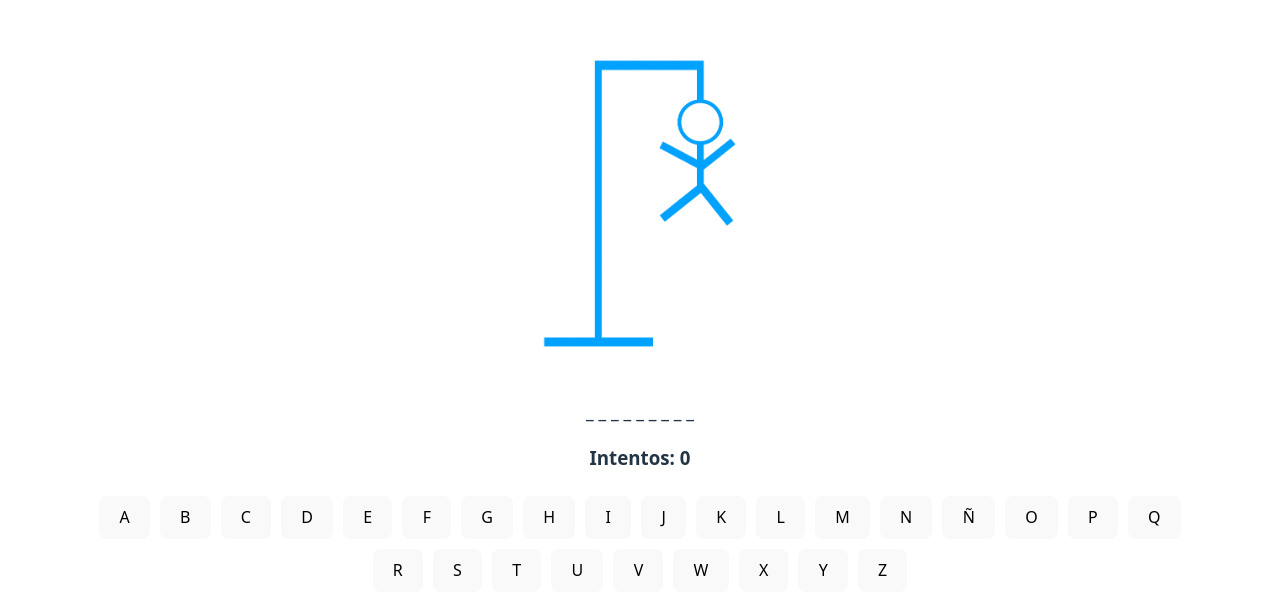
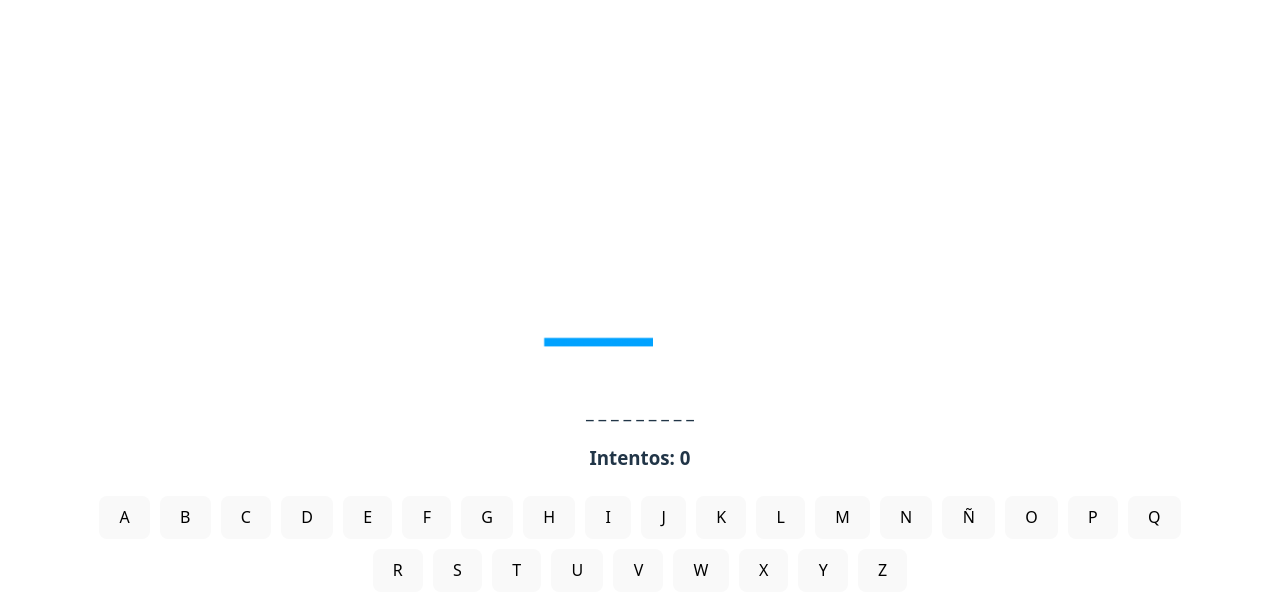
Before and after one commit to RicardoDev7/Hanging-App, a React (Vite) app: page / in a window 1280 px wide. Shown: the part 144-758 px from the top of the page. Built offline with nearby package versions, Linux system fonts and the light colour scheme.

Commit message:
feat: manejo de intentos fallidos

```diff
--- a/src/App.tsx
+++ b/src/App.tsx
@@ -1,16 +1,27 @@
 import './App.css'
 import { letters } from './helpers/letters';
 import { HangImage } from './components/HangImage';
-import type { JSX } from 'react';
+import { useState, type JSX } from 'react';
 
 function App() : JSX.Element {
+
+  const [ attempts, setAttempts ] = useState(0);
+
+  const checkLetter = (letter: string) => {
+    setAttempts(Math.min(attempts + 1, 9));
+  }
+
   return (
     <div className="App">
-      <HangImage imageNumber={9} />
+      <HangImage imageNumber={attempts} />
       <h3>_ _ _ _ _ _ _ _ _</h3>
-      <h3>Intentos: 0</h3>
+      <h3>Intentos: {attempts}</h3>
       {
-        letters.map(x => <button key={x}>{x}</button>)
+        letters.map(x =>
+          <button
+            onClick={() => checkLetter(x)}
+            key={x}>{x}
+          </button>)
       }
     </div>
   )
--- a/src/components/HangImage.tsx
+++ b/src/components/HangImage.tsx
@@ -17,6 +17,7 @@ interface Props{
 }
 
 export function HangImage({imageNumber}: Props) : JSX.Element {
+    if(imageNumber >= 9) imageNumber = 9;
     return (
         <img
         src={images[imageNumber]}
```
